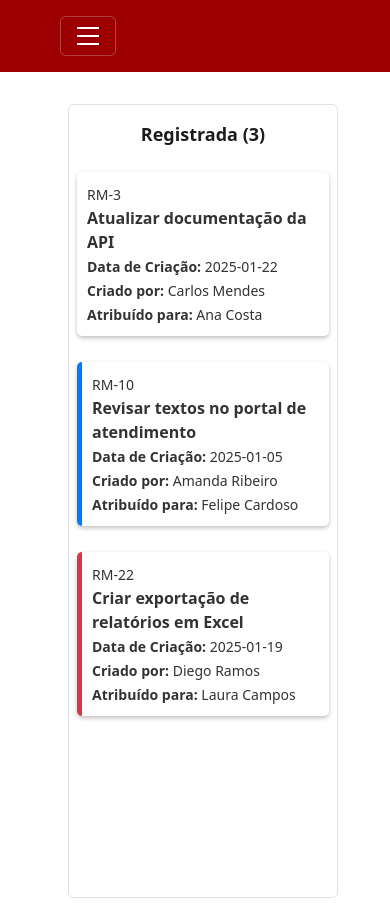
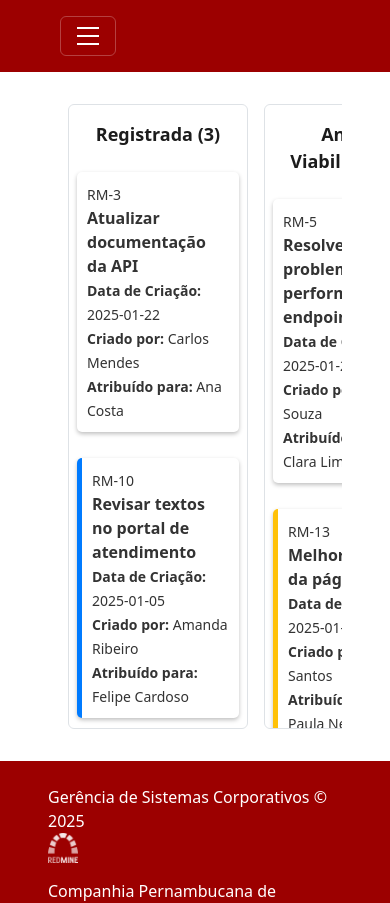
Before and after one commit to alexandresjunior/kanban-ts, an Angular app: page /home in a window 390 px wide. Shown: the top 903 px of the page. Built offline with nearby package versions, Linux system fonts and the light colour scheme; data requests are answered from the project's data file.

Commit message:
Ajustes na responsividade do quadro kanban

```diff
--- a/src/app/paginas/home/home.component.css
+++ b/src/app/paginas/home/home.component.css
@@ -1,16 +1,12 @@
 .kanban-board {
     display: flex;
     overflow-x: auto;
-    transform: rotateX(180deg);
 }
 
 .kanban-column {
     overflow-y: auto;
-    max-height: calc(100vh - 50px);
-    /* Altura máxima da área de cartões */
-    min-height: calc(100vh - 50px);
-    /* Altura máxima da área de cartões */
-    transform: rotateX(180deg);
+    max-height: calc(80vh - 50px);
+    min-height: calc(80vh - 50px);
 }
 
 .kanban-column-title {
--- a/src/app/paginas/home/home.component.html
+++ b/src/app/paginas/home/home.component.html
@@ -7,7 +7,7 @@
     <div class="kanban-board">
       <div
         *ngFor="let status of statuses"
-        class="col-lg-3 col-md-4 col-sm-6 col-12 border rounded p-2 mx-2 my-3 kanban-column"
+        class="col-xl-3 col-lg-4 col-md-4 col-sm-6 col-8 border rounded p-2 mx-2 my-3 kanban-column"
       >
         <ng-container *ngIf="filtrarTarefas(status) as tarefasFiltradas">
           <p class="kanban-column-title mt-2 mb-4">
```
